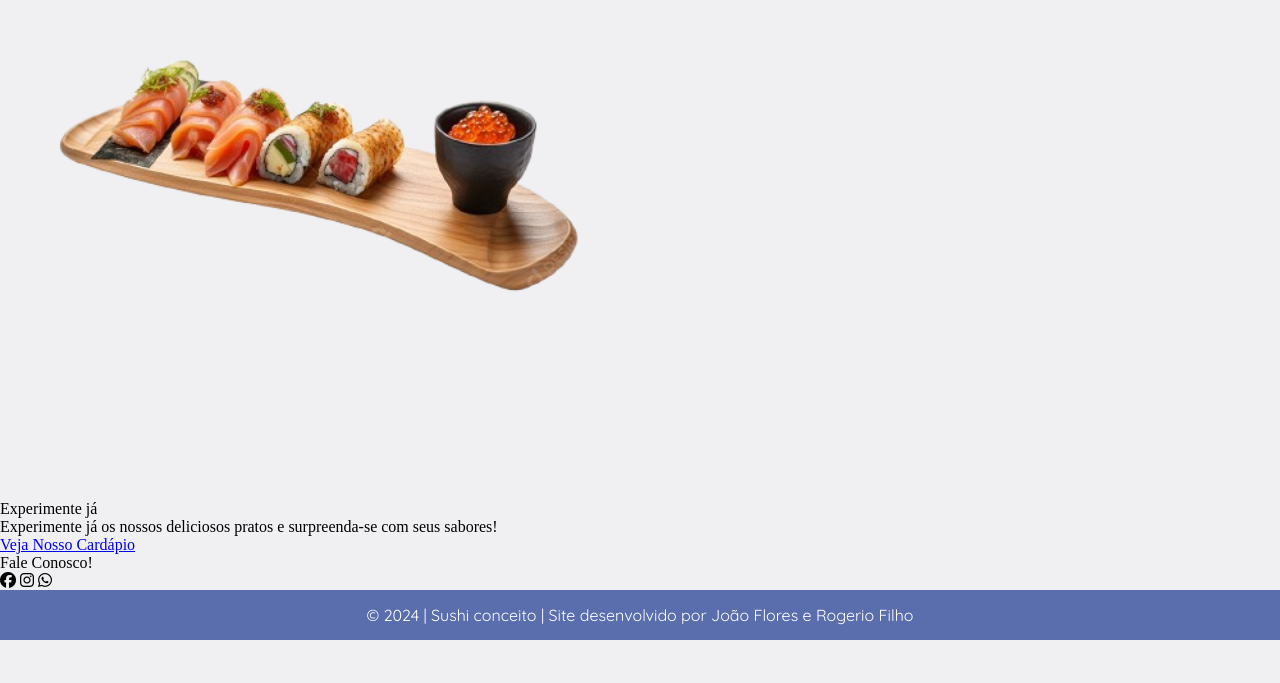
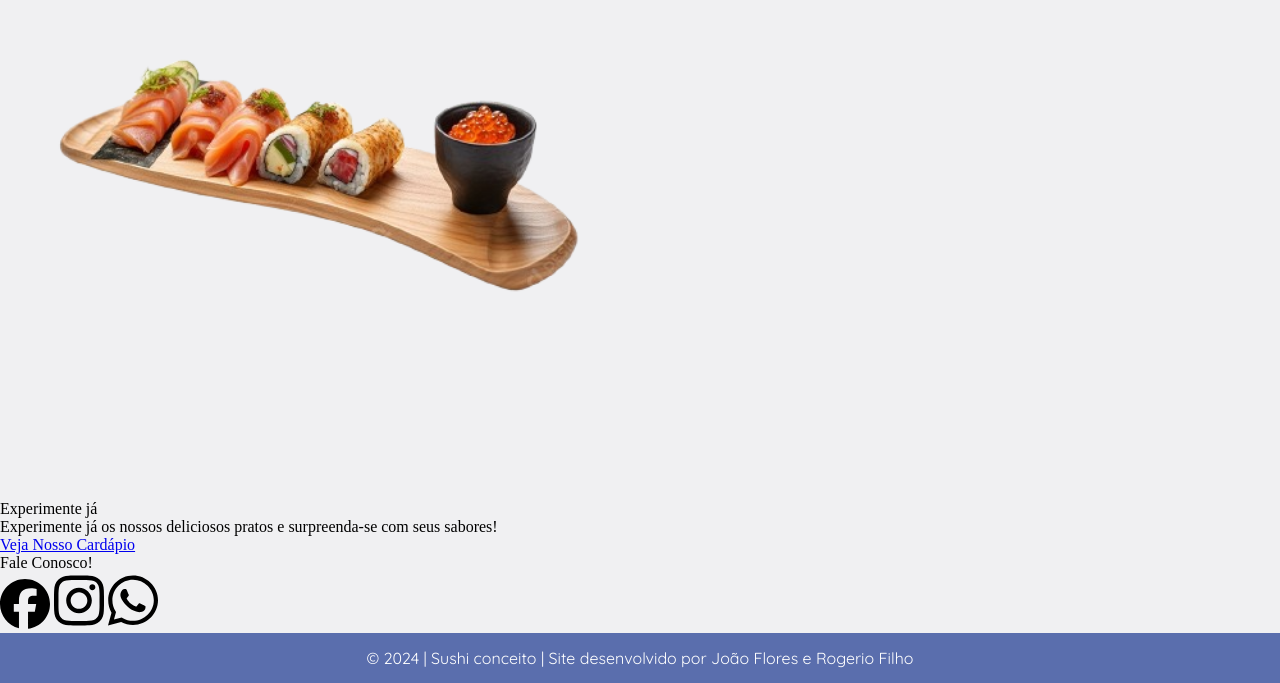
Before and after one commit to rogeriofilhoO/Restaurante-Conceitual, a website: page index.html in a window 1280 px wide. Shown: the part 1654-2337 px from the top of the page. Before the commit the page ends 2294 px from the top, so only its background shows below. Drawn offline with Linux system fonts and the light colour scheme.

Commit message:
ready awesome

```diff
--- a/index.html
+++ b/index.html
@@ -1,5 +1,5 @@
 <!DOCTYPE html>
-<html lang="en">
+<html lang="pt-br">
 
 <head>
     <meta charset="UTF-8" />
@@ -67,9 +67,9 @@
             <div class="div4">
                 <p>Fale Conosco!</p>
                 <div class="div4-1">
-                    <i class="fa fa-facebook-official" aria-hidden="true"></i>
-                    <i class="fa fa-instagram" aria-hidden="true"></i>
-                    <i class="fa fa-whatsapp" aria-hidden="true"></i>
+                    <a href="https://www.facebook.com/"><img src="assets/img/facebook.svg" height-="50px" width="50px"></a>
+                    <a href="https://www.instagram.com/"><img src="assets/img/instagram.svg" height-="50px" width="50px"></a>
+                    <a href="https://www.whatsapp.com/"><img src="assets/img/whatsapp.svg" height-="50px" width="50px"></a>
                 </div>
             </div>
         </div>
--- a/package.json
+++ b/package.json
@@ -1,5 +1,7 @@
 {
   "dependencies": {
-    "@fortawesome/fontawesome-svg-core": "^6.5.2"
+    "@fortawesome/fontawesome-svg-core": "^6.5.2",
+    "@fortawesome/free-brands-svg-icons": "^6.5.2",
+    "@fortawesome/free-solid-svg-icons": "^6.5.2"
   }
 }
```
Also changed, not shown: assets/img/facebook.svg (added), assets/img/instagram.svg (added), assets/img/whatsapp.svg (added), 1 other file.
